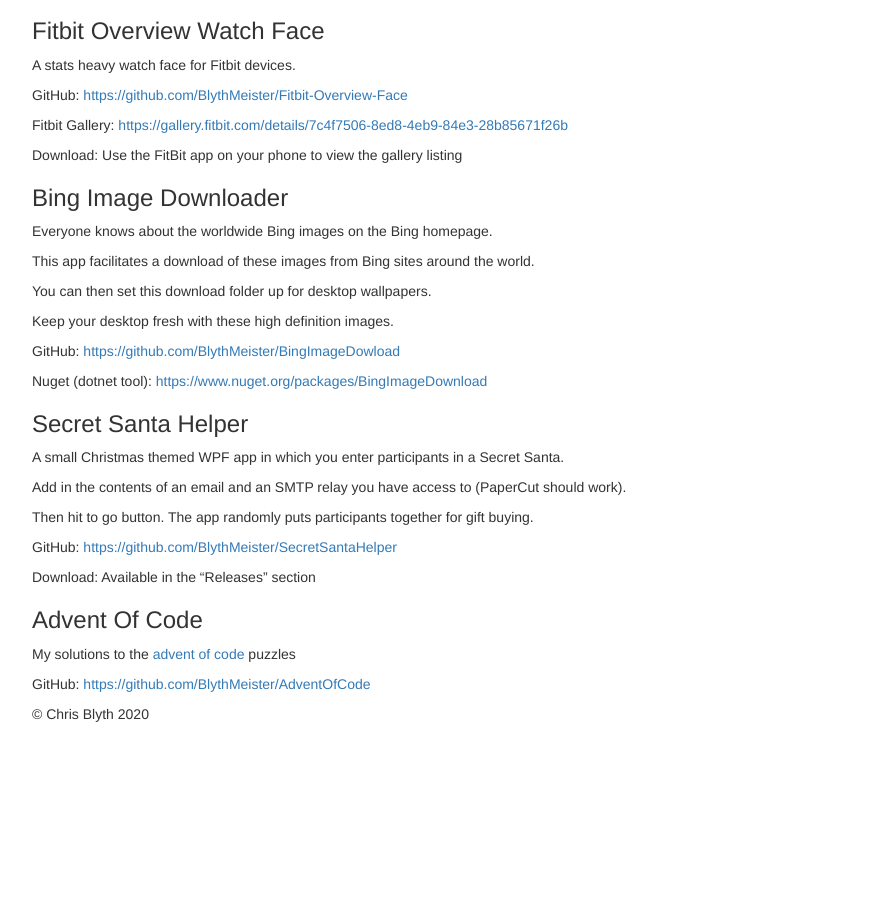
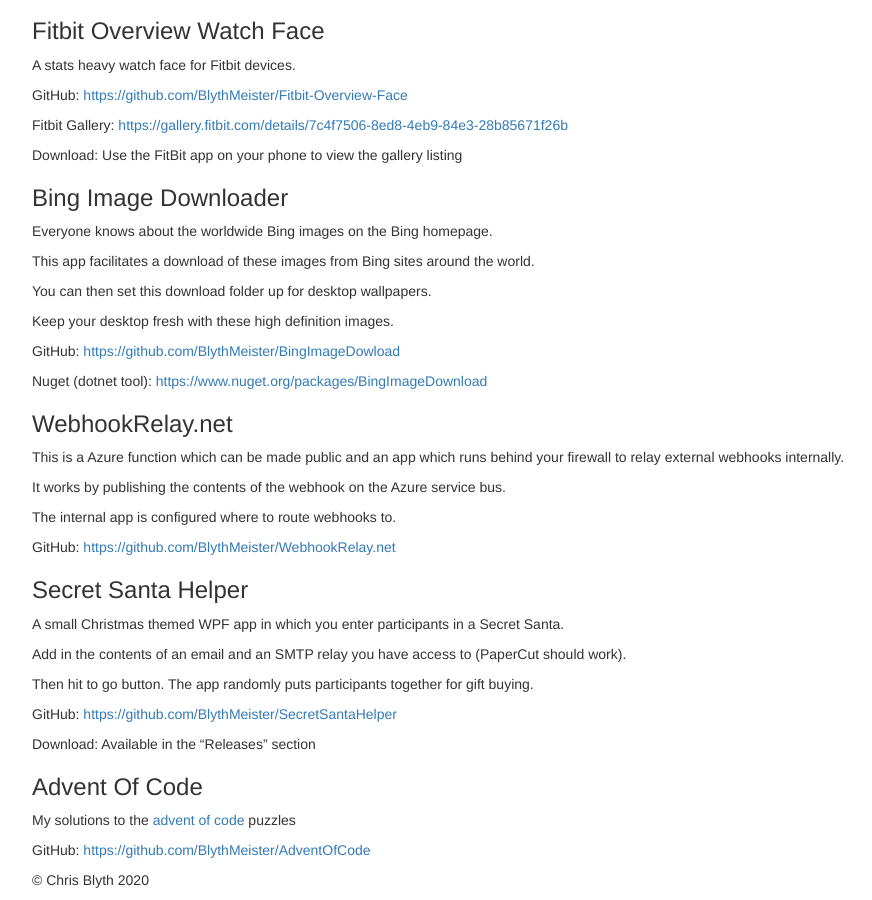
Before and after one commit to BlythMeister/blyth.me.uk, a Jekyll site: the page built from software/mine/index.md, in a window 1280 px wide and 900 px high, scrolled down 920 px. Shown: the whole window, without its empty margins (38-910 px from the left). Built offline with Jekyll 4.4.1, drawn with Linux system fonts in a browser that asks for light colours; nearby versions of some CDN libraries; before the commit the page ends 1654 px from its top, so only the background shows below that.

Commit message:
Add webhook relay

```diff
--- a/software/mine/index.md
+++ b/software/mine/index.md
@@ -76,6 +76,16 @@
 
 Nuget (dotnet tool): <https://www.nuget.org/packages/BingImageDownload>
 
+### WebhookRelay.net
+
+This is a Azure function which can be made public and an app which runs behind your firewall to relay external webhooks internally.
+
+It works by publishing the contents of the webhook on the Azure service bus.
+
+The internal app is configured where to route webhooks to.
+
+GitHub: <https://github.com/BlythMeister/WebhookRelay.net>
+
 ### Secret Santa Helper
 
 A small Christmas themed WPF app in which you enter participants in a Secret Santa.
```
